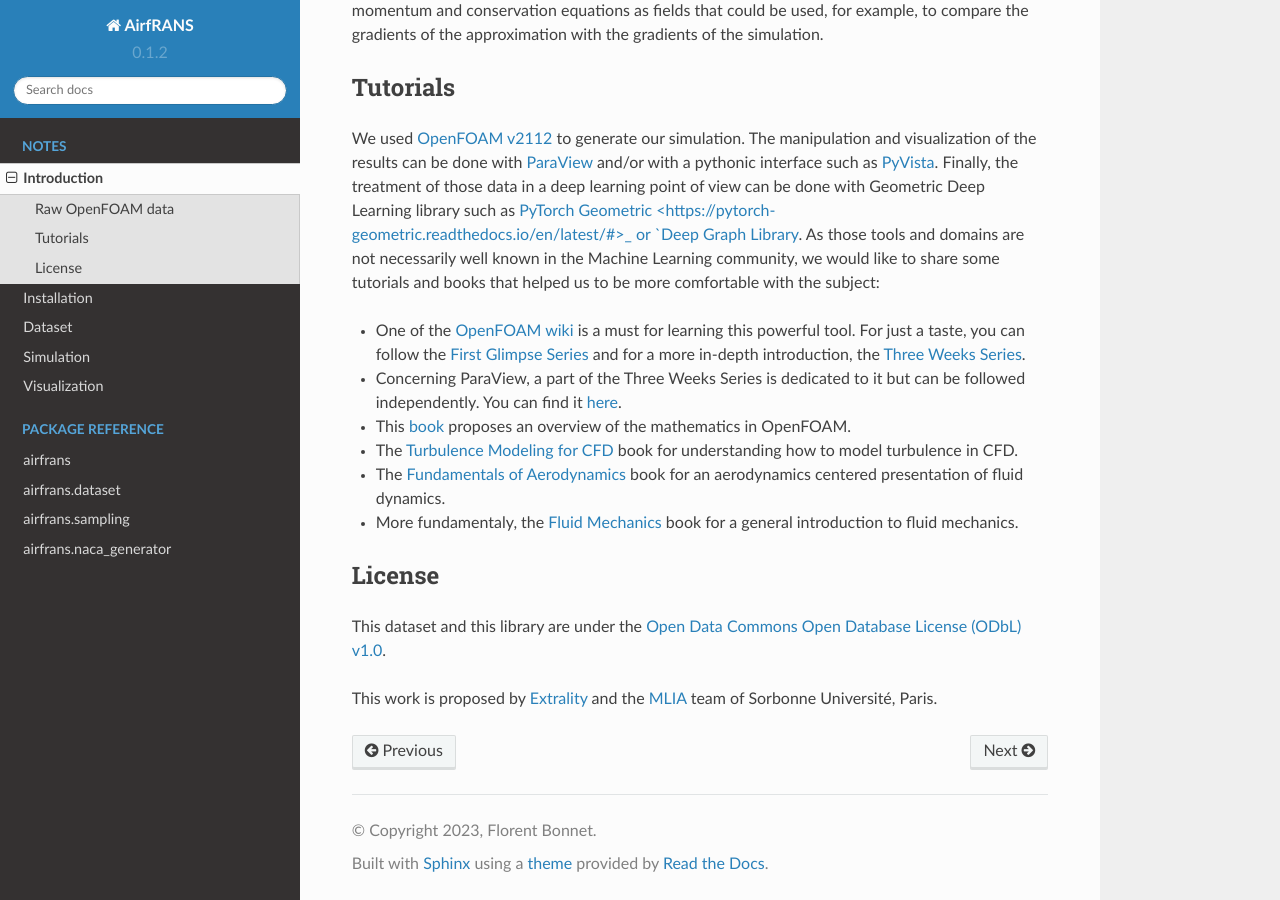
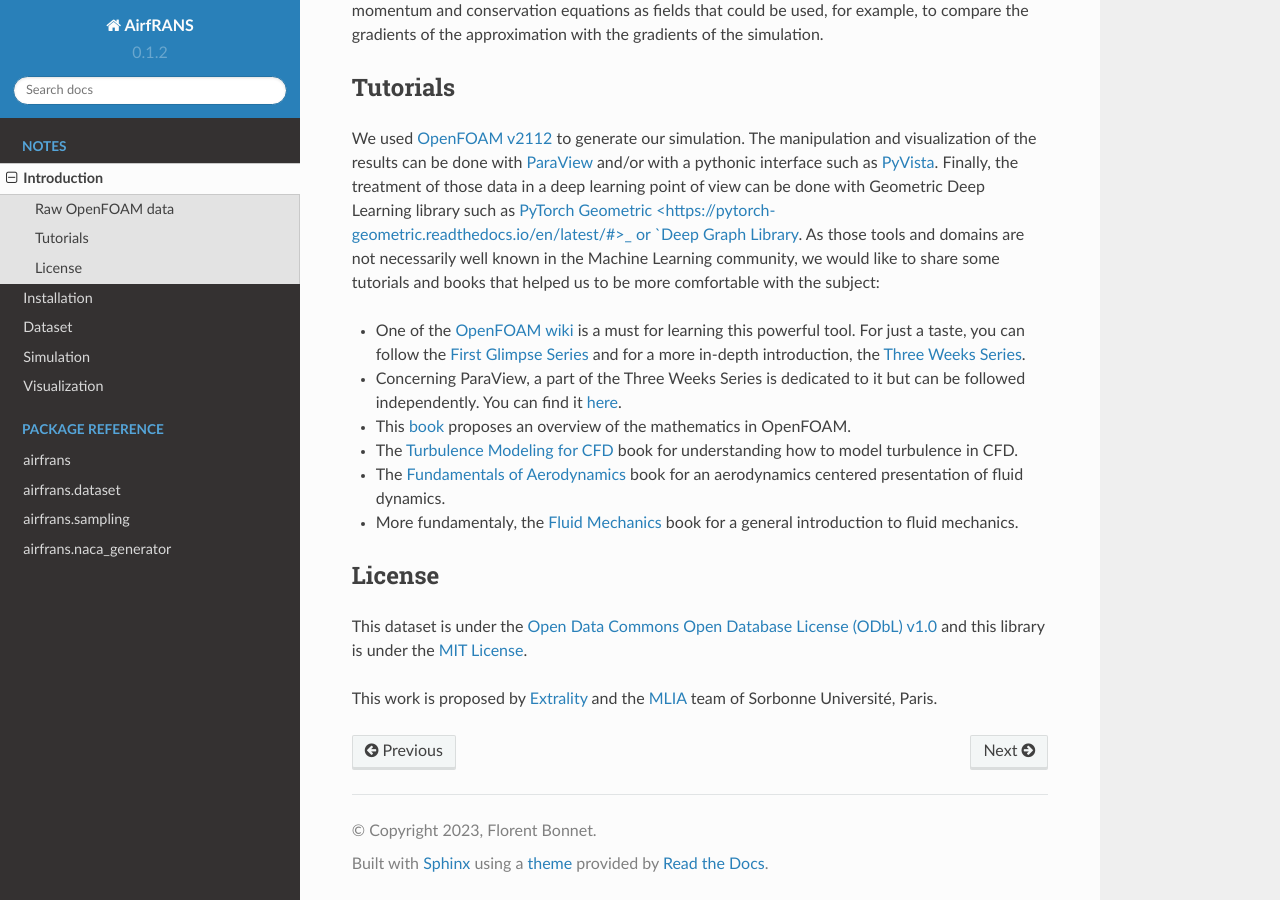
Before and after one commit to Extrality/airfrans_lib, a Sphinx documentation site: the page built from docs/source/notes/introduction.rst, in a window 1280 px wide and 900 px high, scrolled down 985 px. Built offline with Sphinx 7.4.7 and the Read the Docs theme 2.0.0, drawn with Linux system fonts in a browser that asks for light colours.

Commit message:
Update license

```diff
--- a/docs/source/notes/introduction.rst
+++ b/docs/source/notes/introduction.rst
@@ -36,6 +36,6 @@ We used `OpenFOAM v2112 <https://www.openfoam.com/>`_ to generate our simulation
 License
 -------
 
-This dataset and this library are under the `Open Data Commons Open Database License (ODbL) v1.0 <https://opendatacommons.org/licenses/odbl/1-0/>`_.
+This dataset is under the `Open Data Commons Open Database License (ODbL) v1.0 <https://opendatacommons.org/licenses/odbl/1-0/>`_ and this library is under the `MIT License <https://github.com/Extrality/airfrans_lib/blob/main/LICENSE>`_.
 
 This work is proposed by `Extrality <https://www.extrality.ai/>`_ and the `MLIA <https://www.isir.upmc.fr/equipes/mlia/>`_ team of Sorbonne Université, Paris.
```
